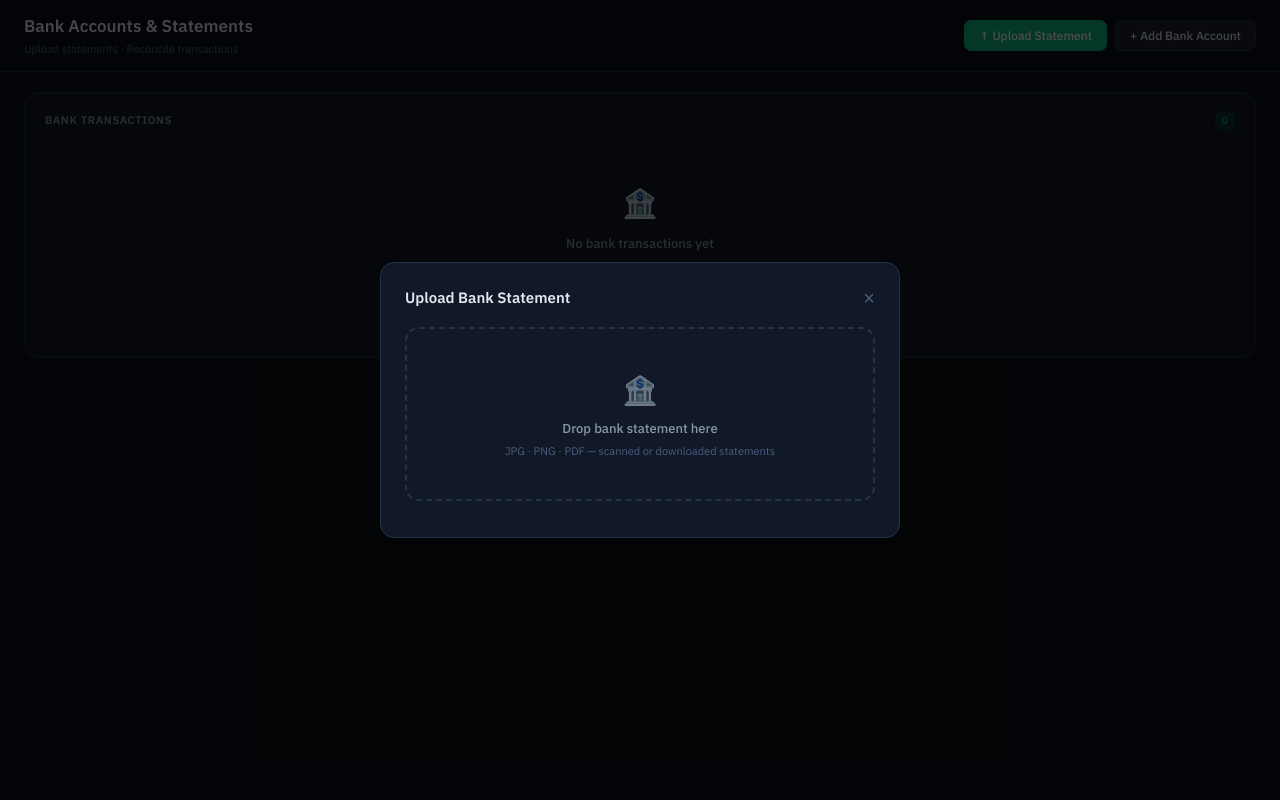
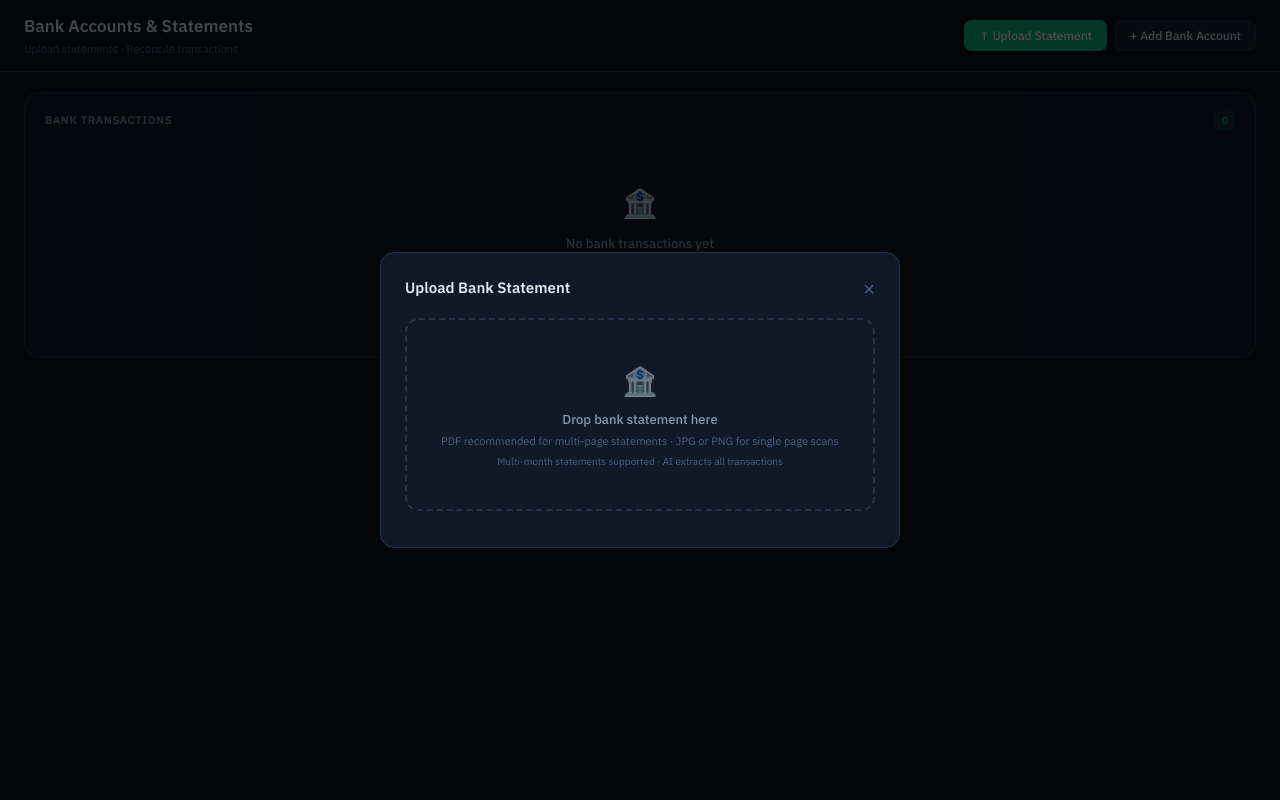
Before and after one commit to muhammadahumad/Ledgr, a Flask app: template templates/bank.html in a window 1280 px wide, after a click on "↑ Upload Statement". Run offline with Flask 3, Linux system fonts and the light colour scheme; the template is opened without the code that fills it, so the values that code supplies are empty.

Commit message:
Add files via upload

```diff
--- a/templates/bank.html
+++ b/templates/bank.html
@@ -81,10 +81,17 @@
     <div class="upload-zone" id="stmt-drop" onclick="document.getElementById('stmt-file').click()" ondragover="ev(event,true)" ondragleave="ev(event,false)" ondrop="dropStmt(event)" style="margin-bottom:12px">
       <div style="font-size:28px;margin-bottom:8px;opacity:.5">🏦</div>
       <div style="font-weight:500;color:var(--text2);margin-bottom:4px">Drop bank statement here</div>
-      <div style="font-size:11px;color:var(--text3)">JPG · PNG · PDF — scanned or downloaded statements</div>
+      <div style="font-size:11px;color:var(--text3)">PDF recommended for multi-page statements · JPG or PNG for single page scans</div>
+      <div style="font-size:10px;color:var(--text3);margin-top:4px">Multi-month statements supported · AI extracts all transactions</div>
     </div>
     <input type="file" id="stmt-file" accept="image/*,application/pdf" style="display:none" onchange="handleStmt(this)">
-    <div id="stmt-processing" style="display:none" class="status-bar status-processing"><div class="spinner"></div><span>AI is reading your bank statement...</span></div>
+    <div id="stmt-processing" style="display:none" class="status-bar status-processing">
+      <div class="spinner"></div>
+      <div>
+        <div>AI is reading your bank statement...</div>
+        <div style="font-size:10px;color:var(--text3);margin-top:2px">Multi-page statements can take up to 2 minutes. Please wait.</div>
+      </div>
+    </div>
   </div>
 </div>
 
@@ -132,7 +139,12 @@ function processStmt(file){
 }
 function showStmtResult(data){
   document.getElementById('stmt-result').style.display='block';
-  document.getElementById('stmt-summary').textContent=data.bank_name+' · '+data.account_name+' · '+data.statement_period+' · Opening: '+data.currency+' '+fmt(data.opening_balance)+' → Closing: '+data.currency+' '+fmt(data.closing_balance);
+  var txnCount=(data.transactions||[]).length;
+  document.getElementById('stmt-summary').innerHTML=
+    '<strong>'+esc(data.bank_name||'Bank')+'</strong> · '+(data.account_name||'')+'<br>'+
+    'Period: '+(data.statement_period||'—')+' · <strong>'+txnCount+' transactions extracted</strong><br>'+
+    'Opening: '+data.currency+' '+fmt(data.opening_balance)+' → Closing: '+data.currency+' '+fmt(data.closing_balance)+
+    (txnCount<10?'<div style="color:var(--amber);font-size:11px;margin-top:4px">⚠ Only '+txnCount+' transactions found. If your statement has more pages, try splitting into smaller PDF files and uploading separately.</div>':'');
   var tbody=document.getElementById('stmt-body'); tbody.innerHTML='';
   (data.transactions||[]).forEach(function(t,i){
     var opts=CAT_OPTIONS.map(c=>'<option'+(c===t.category?' selected':'')+'>'+c+'</option>').join('');
```
